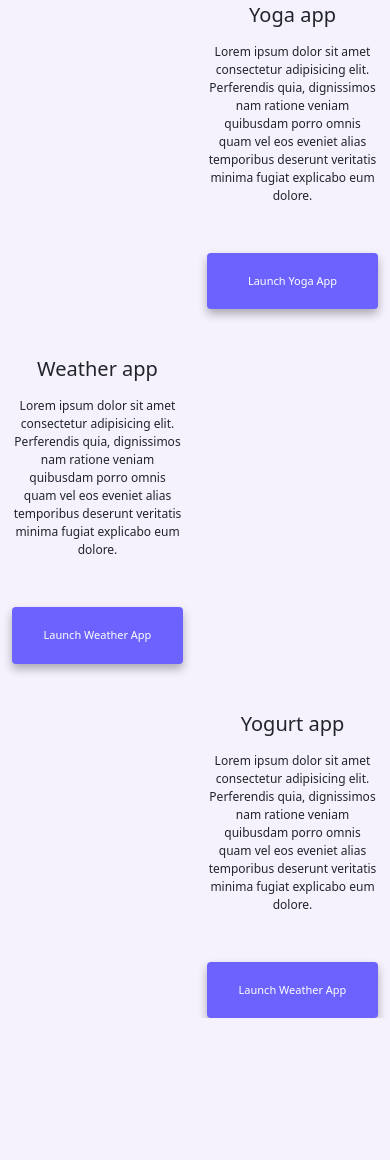
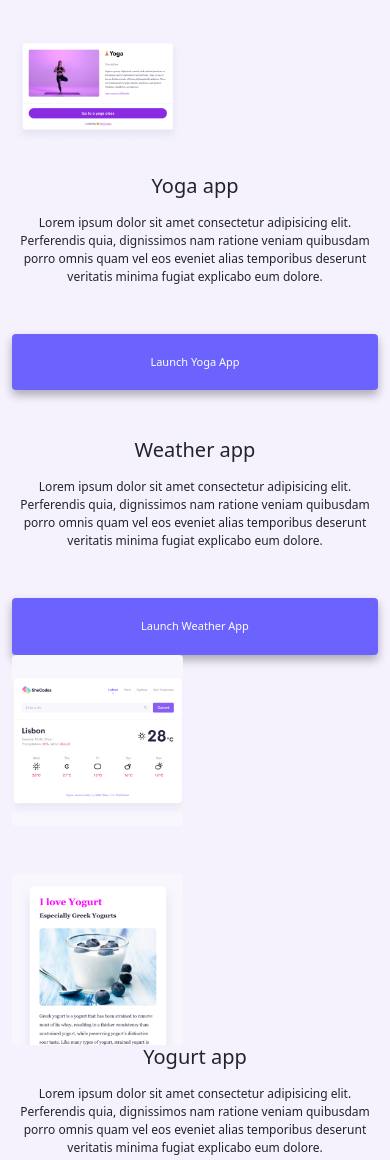
Before and after one commit to Alisoncavuo/multiple-pages, a plain HTML site: page index.html in a window 390 px wide. Shown: the part 469-1629 px from the top of the page. Before the commit the page ends 1487 px from the top, so only its background shows below. Drawn offline with nearby package versions, Linux system fonts and the light colour scheme.

Commit message:
sorting out issues

```diff
--- a/index.html
+++ b/index.html
@@ -87,10 +87,10 @@
           <img
             src="images/yoga.png"
             alt="Yoga Application"
-            class="img-fluid rounded"
+            class="img-fluid rounded alison"
           />
         </div>
-        <div class="col-6">
+        <div class="col-sm-12 col-md-6">
           <h2 class="mb-3">Yoga app</h2>
           <p>
             Lorem ipsum dolor sit amet consectetur adipisicing elit. Perferendis
@@ -104,7 +104,7 @@
         </div>
       </div>
       <div class="row mt-5">
-        <div class="col-6">
+        <div class="col-sm-12 col-md-6">
           <h2 class="mb-3">Weather app</h2>
           <p>
             Lorem ipsum dolor sit amet consectetur adipisicing elit. Perferendis
@@ -120,7 +120,7 @@
           <img
             src="images/weather.png"
             alt="Weather Application"
-            class="img-fluid rounded"
+            class="img-fluid rounded alison"
           />
         </div>
       </div>
@@ -129,10 +129,10 @@
           <img
             src="images/yogurt.png"
             alt="Yogurt Application"
-            class="img-fluid rounded"
+            class="img-fluid rounded alison"
           />
         </div>
-        <div class="col-6">
+        <div class="col-sm-12 col-md-6">
           <h2 class="mb-3">Yogurt app</h2>
           <p>
             Lorem ipsum dolor sit amet consectetur adipisicing elit. Perferendis
--- a/style.css
+++ b/style.css
@@ -91,9 +91,10 @@ p {
   body {
     text-align: center;
   }
-  img {
-    display: none !important;
+  .img {
+    display: block !important;
   }
+
   h1 {
     font-size: 40px;
     color: #e79dff;
@@ -116,9 +117,7 @@ p {
     display: block;
     margin: 0 auto;
   }
-  img {
-    display: none;
-  }
+
   .email-link {
     font-size: 16px;
   }
```
Also changed, not shown: about.html (+2 -0 lines).
